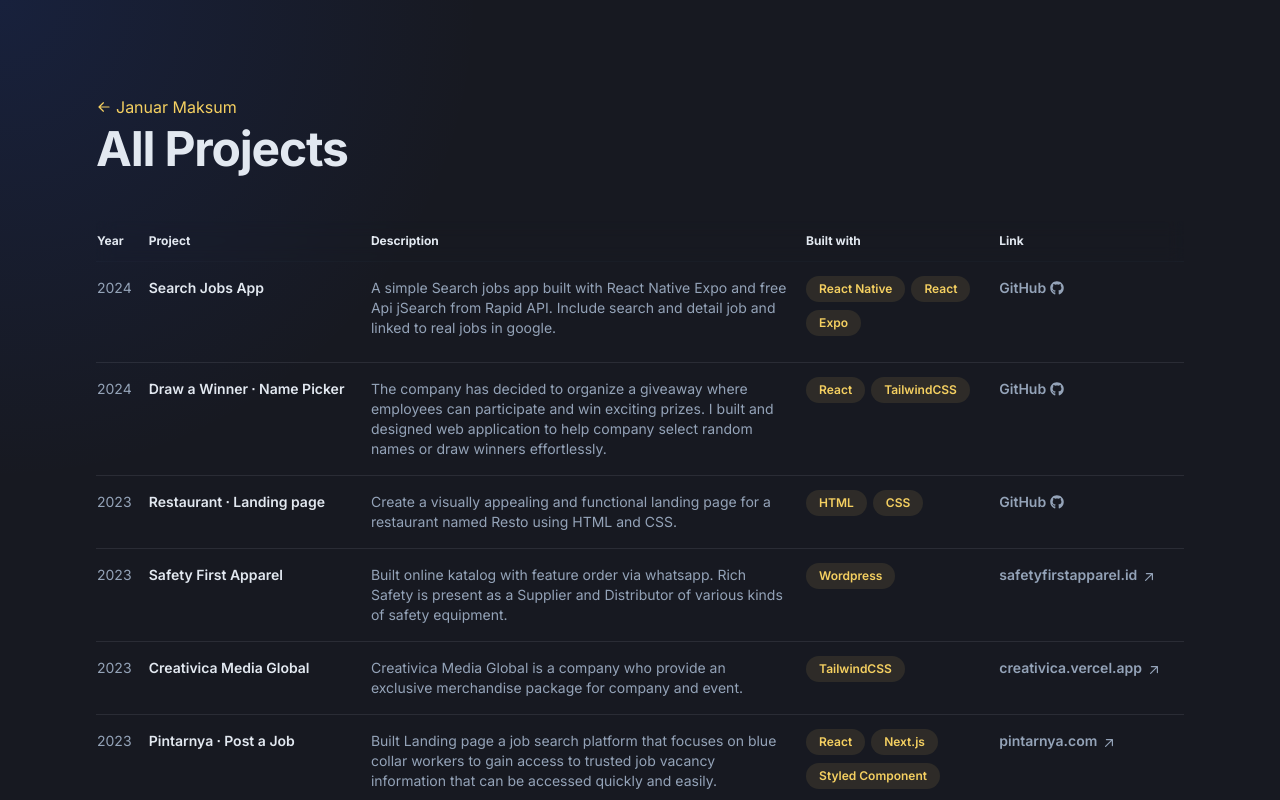
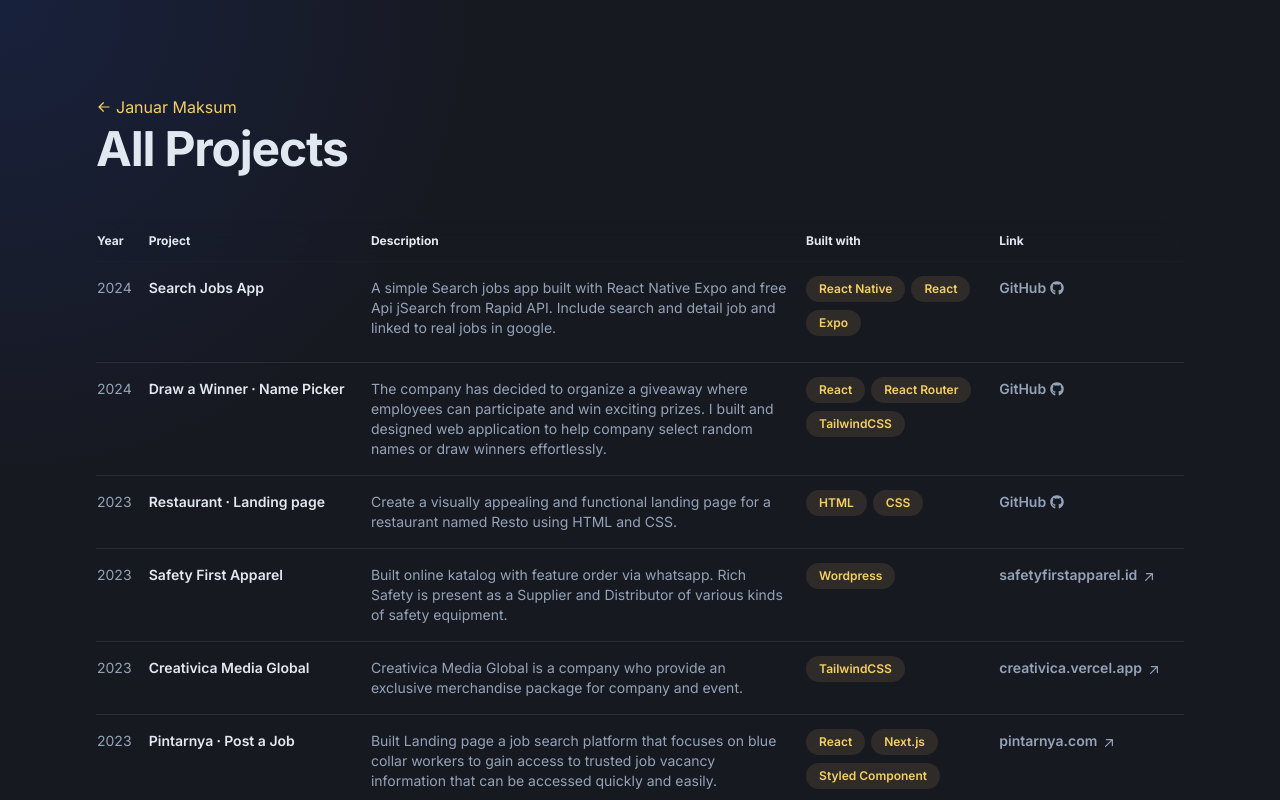
Before and after one commit to januarmaksum/januarmaksum.vercel.app, a React (Vite) app: page /projects in a window 1280 px wide. Shown: the top 800 px of the page. Built offline with nearby package versions, Linux system fonts and the light colour scheme.

Commit message:
update content

```diff
--- a/src/components/Experiences.jsx
+++ b/src/components/Experiences.jsx
@@ -14,7 +14,7 @@
         </header>
         <div className="lg:col-span-8 xl:col-span-7 z-10">
           <h3 className="font-medium text-base group-hover:text-primary text-slate-200 mt-[5px] xl:mt-0">
-            {data?.job_title} &#8729; {data?.employer_name}
+            {data?.job_title} at <span className="text-slate-400 group-hover:text-white">{data?.employer_name}</span>
             <LinkArrow />
           </h3>
           {data?.job_description.map((desc) => (
--- a/src/data/featured.js
+++ b/src/data/featured.js
@@ -22,7 +22,7 @@
     project_title: "Draw a Winner ∙ Name Picker",
     project_description:
       "The company has decided to organize a giveaway where employees can participate and win exciting prizes. I built and designed web application to help company select random names or draw winners effortlessly.",
-    project_build_with: ["React", "TailwindCSS"],
+    project_build_with: ["React", "React Router", "TailwindCSS"],
     project_link: "https://github.com/januarmaksum/react-random-name-picker",
     project_link_short: "github.com/januarmaksum/react-random-name-picker",
     project_image: bannerLottery,
@@ -34,7 +34,7 @@
     project_title: "Movie Search App",
     project_description:
       "Built with React, this app offers a seamless and intuitive experience for movie enthusiasts to search for their favorite films and explore details.",
-    project_build_with: ["React"],
+    project_build_with: ["React", "React Router"],
     project_link: "https://github.com/januarmaksum/movie-app-react",
     project_link_short: "github.com/januarmaksum/movie-app-react",
     project_image: bannerMovie,
--- a/src/data/projects.js
+++ b/src/data/projects.js
@@ -22,7 +22,7 @@
     project_title: "Draw a Winner ∙ Name Picker",
     project_description:
       "The company has decided to organize a giveaway where employees can participate and win exciting prizes. I built and designed web application to help company select random names or draw winners effortlessly.",
-    project_build_with: ["React", "TailwindCSS"],
+    project_build_with: ["React", "React Router", "TailwindCSS"],
     project_link: "https://github.com/januarmaksum/react-random-name-picker",
     project_link_short: "github.com/januarmaksum/react-random-name-picker",
     project_image: bannerLottery,
@@ -34,7 +34,7 @@
     project_title: "Movie Search App",
     project_description:
       "Built with React, this app offers a seamless and intuitive experience for movie enthusiasts to search for their favorite films and explore details.",
-    project_build_with: ["React"],
+    project_build_with: ["React", "React Router"],
     project_link: "https://github.com/januarmaksum/movie-app-react",
     project_link_short: "github.com/januarmaksum/movie-app-react",
     project_image: bannerMovie,
```
